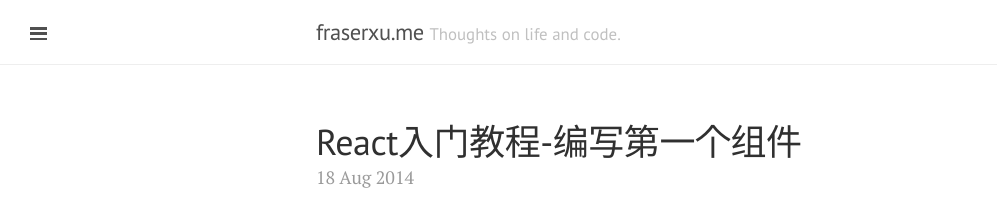
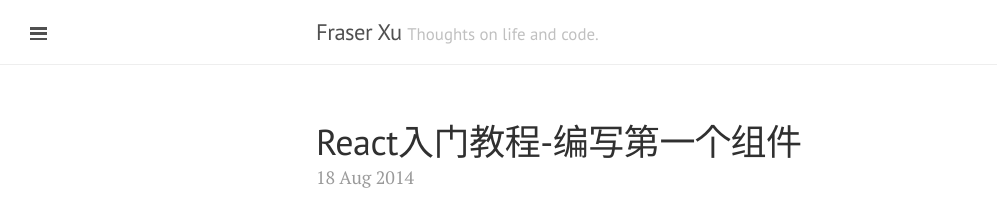
Before and after one commit to fraserxu/fraserxu.github.io, a Jekyll site: the page built from _posts/2014-08-18-React-First-Component.md, in a window 1280 px wide. Shown: the top 211 px of the page, without its empty margins (0-997 px from the left). Built offline with Jekyll 4.4.1, drawn with Linux system fonts in a browser that asks for light colours; Markdown is read by kramdown in place of the engine named in the settings.

```diff
--- a/_config.yml
+++ b/_config.yml
@@ -7,20 +7,16 @@ permalink:        pretty
 relative_permalinks: true
 
 # Setup
-title:            fraserxu.me
+title:            'Fraser Xu'
 tagline:          'Thoughts on life and code.'
 description:      'Thoughts on life and code.'
 url:              https://fraserxu.me
 baseurl:          /
+paginate:         5
 
 author:
   name:           'Fraserxu'
   url:            https://fraserxu.me
   email:          xvfeng123@gmail.com
 
-paginate:         5
-
-github:
-  repo:           https://github.com/fraserxu/fraserxu.github.io
-
 version:          1.0.0
--- a/_layouts/post.html
+++ b/_layouts/post.html
@@ -14,7 +14,7 @@ layout: default
     {% for post in site.related_posts limit:3 %}
       <li>
         <h3>
-          <a href="{{ site.baseurl }}{{ post.url }}">
+          <a href="{{ post.url }}">
             {{ post.title }}
             <small>{{ post.date | date_to_string }}</small>
           </a>
```
